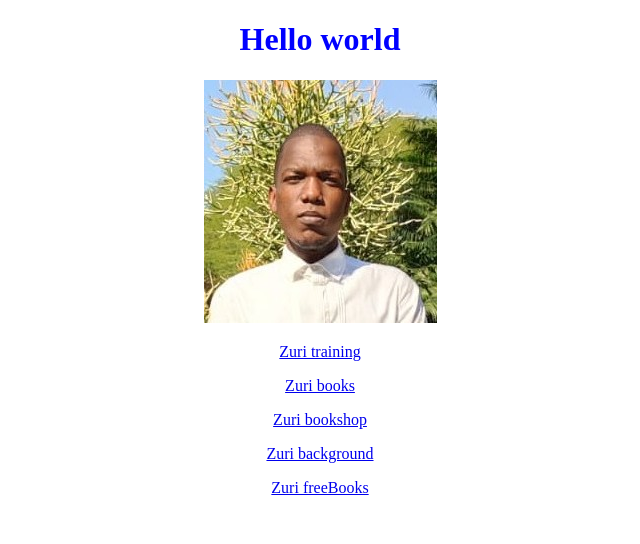
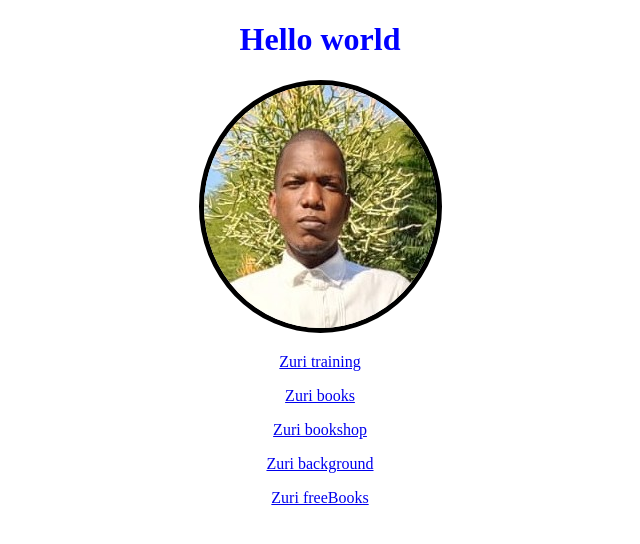
Before and after one commit to Ntshangase/webprofile, a React (Create React App) app: page / in a window 1280 px wide. Shown: the top 544 px of the page, without its empty margins (320-960 px from the left). Built offline with nearby package versions, Linux system fonts and the light colour scheme.

Commit message:
centered img

```diff
--- a/src/style.css
+++ b/src/style.css
@@ -2,3 +2,8 @@
 #test{
     color: blue;
 }
+
+img {
+    border-radius: 60%;
+    border: 5px solid black;
+  }
```
